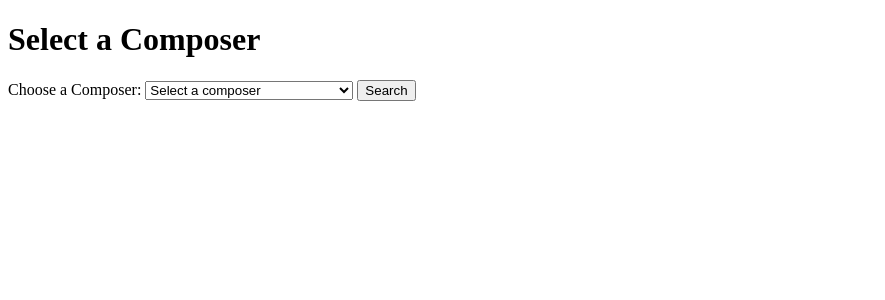
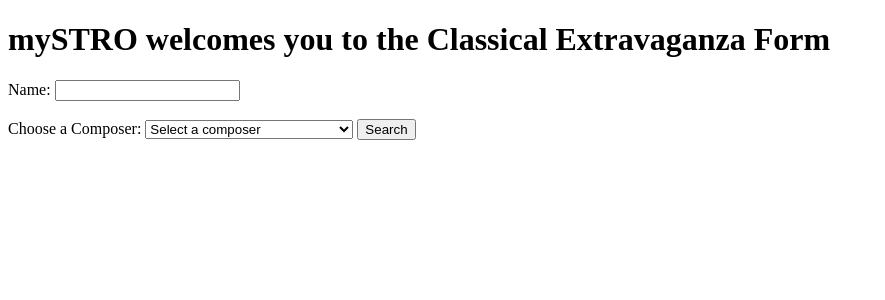
Before and after one commit to aoneillmark/mySTRO, a Flask app: page / in a window 1280 px wide. Shown: the top 300 px of the page, without its empty margins (0-885 px from the left). Run offline with Flask 3, Linux system fonts and the light colour scheme.

Commit message:
Modified html page for form.html

```diff
--- a/src/templates/form.html
+++ b/src/templates/form.html
@@ -9,8 +9,12 @@
      <title>Select a Composer</title>
  </head>
  <body>
-     <h1>Select a Composer</h1>
+     <h1>mySTRO welcomes you to the Classical Extravaganza Form</h1>
      <form action="/search" method="POST">
+        <label for="namefield">Name:</label>
+        <input type="text" id="namefield" name="name">
+        <br>
+        <br>
          <label for="composer_name">Choose a Composer:</label>
          <select id="composer_name" name="composer_name" required>
              <option value="" disabled selected>Select a composer</option>
```
